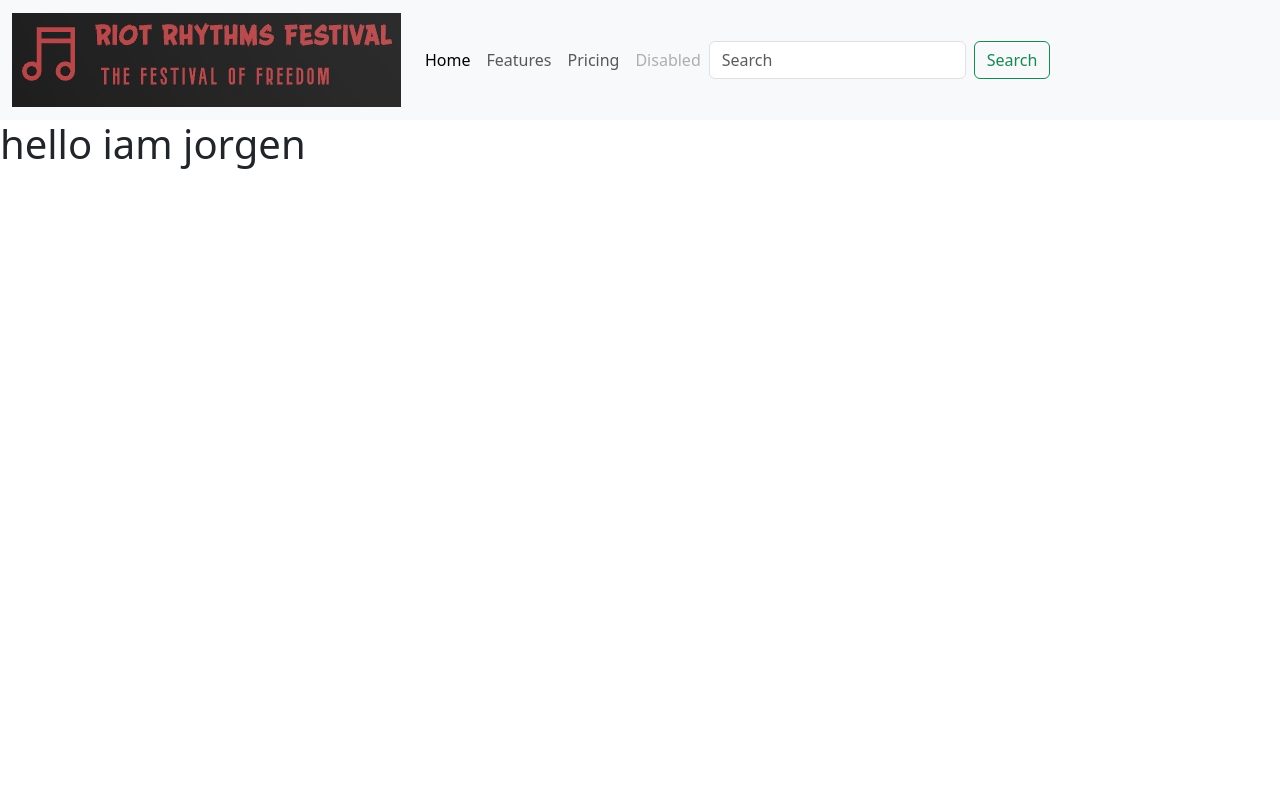
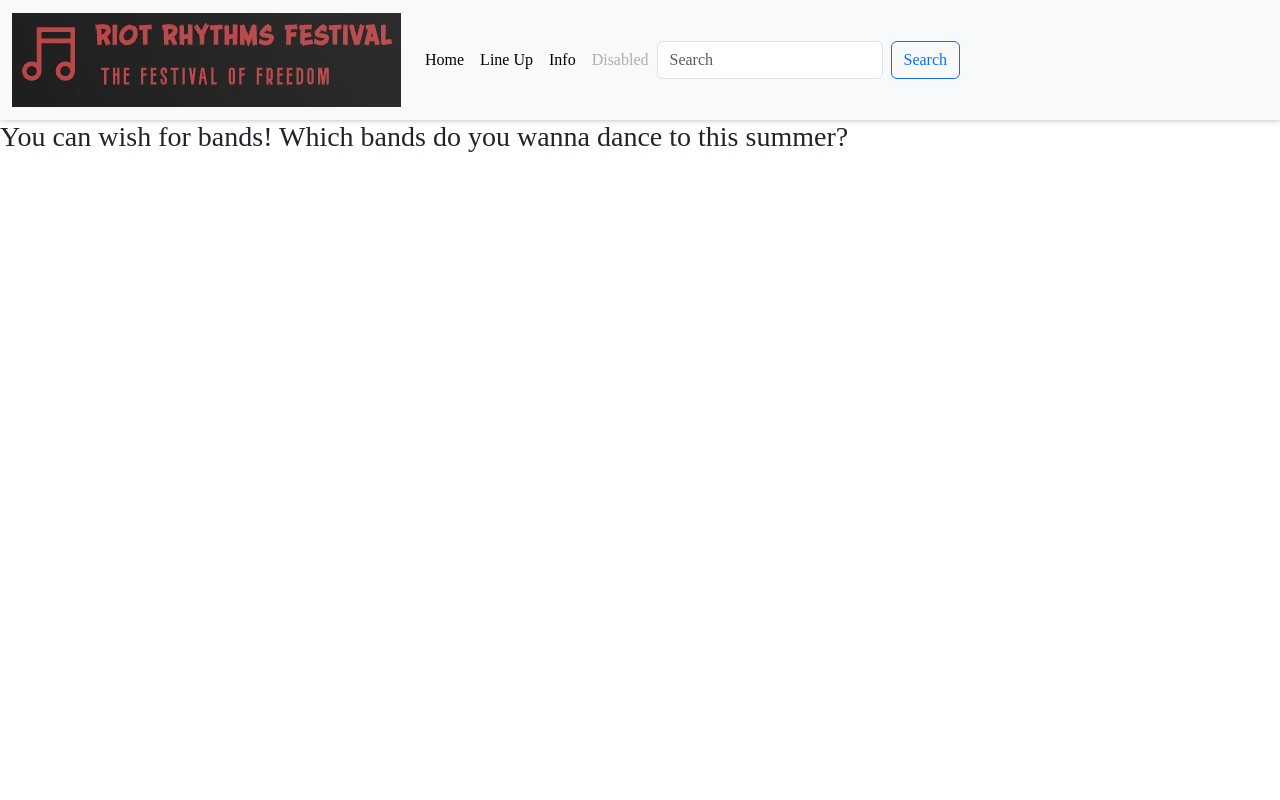
Before and after one commit to JorgenDIF/RiotRythmFestival2024, a Django app: page / in a window 1280 px wide. Run offline with Django 4.2, Linux system fonts and the light colour scheme; some libraries are stand-ins or nearby versions.

Commit message:
styles: add custom fonts, root CSS variables for colors, and global box shadow

```diff
--- a/static/css/base.css
+++ b/static/css/base.css
@@ -0,0 +1,52 @@
+
+:root {
+    /** fonts */
+    --main-font: 'Arial, Helvetica, sans-serif';
+
+        /** Colors */
+        --background: #3f006a0f;
+        --blue: #0d6efd;
+        --black: #000;
+        --off-white: #f6f6f6;
+        --white: #fff;
+        --orange: #ffbf50;
+
+/** Utils */
+
+--smal-box-shadow: 1px -1px 7px 0 #00000061;
+--border: 1px solid #00000030;
+
+}
+
+/* Set <html> and <body> height to fill the viewport */
+html, body {
+    height: 100%;
+}
+
+/* Set <body> to use flexbox layout, stack children vertically, and apply main font */
+body {
+    display: flex;
+    flex-direction: column;
+    font-family: var(--main-font);
+}
+
+/* Allow <main> to grow and shrink within the flex container, and set its background color */
+main {
+    flex: 10 auto;
+    background-color: var(--off-white);
+}
+
+/** Footer */
+footer {
+    flex-shrink: 0;
+}
+
+/** Header */
+.navbar {
+    background-color :var(--off-white);
+    box-shadow: var(--smal-box-shadow);
+}
+
+a.nav-link {
+    color: var(--black);
+}
--- a/templates/base.html
+++ b/templates/base.html
@@ -21,6 +21,6 @@
 
 
 
-<h1>hello iam jorgen</h1>
+<h3>You can wish for bands! Which bands do you wanna dance to this summer?</h3>
 </body>
 </html>
--- a/templates/includes/header.html
+++ b/templates/includes/header.html
@@ -12,13 +12,13 @@
           <div class="collapse navbar-collapse" id="navbarNav">
             <ul class="navbar-nav">
               <li class="nav-item">
-                <a class="nav-link active" aria-current="page" href="#">Home</a>
+                <a class="nav-link active" aria-current="page" href="{% url 'home' %}">Home</a>
               </li>
               <li class="nav-item">
-                <a class="nav-link" href="#">Features</a>
+                <a class="nav-link" href="#">Line Up</a>
               </li>
               <li class="nav-item">
-                <a class="nav-link" href="#">Pricing</a>
+                <a class="nav-link" href="#">Info</a>
               </li>
               <li class="nav-item">
                 <a class="nav-link disabled" aria-disabled="true">Disabled</a>
@@ -28,7 +28,7 @@
             <!-- Search form -->
             <form class="d-flex" role="search">
                 <input class="form-control me-2" type="search" placeholder="Search" aria-label="Search">
-                <button class="btn btn-outline-success" type="submit">Search</button>
+                <button class="btn btn-outline-primary" type="submit">Search</button>
               </form>
           </div>
         </div>
```
